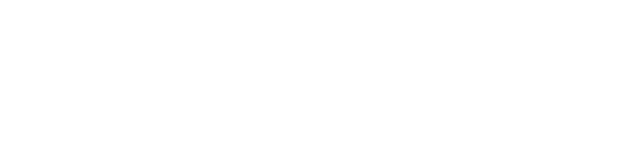
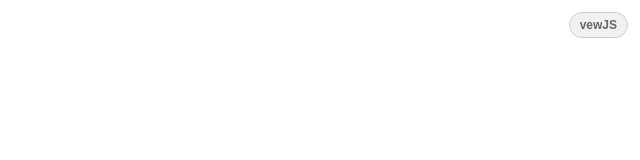
Before and after one commit to Diullei/vewJS, a plain HTML site: page demo/index.html in a window 1280 px wide. Shown: the top 160 px of the page, without its empty margins (640-1280 px from the left). Drawn offline with Linux system fonts and the light colour scheme.

Commit message:
Better demo

```diff
--- a/demo/index.html
+++ b/demo/index.html
@@ -7,4 +7,19 @@
     <source type="video/ogg"  src="http://easyhtml5video.com/images/happyfit2.ogv">
   </video>
 
+  <a style="
+    position:absolute;
+    top:1em;
+    right:1em;
+    padding:5px 10px;
+    background:#f1f1f1;
+    font:normal 12px sans-serif;
+    text-decoration:none;
+    color:#666; font-weight:bold;
+    border-radius:15px;
+    border:1px solid #ccc;"
+    href="javascript:(function(){function r(){var e=document.createElement('script');e.src='https://raw.github.com/danielfilho/vewJS/dev/vew.js',document.getElementsByTagName('head')[0].appendChild(e)}var e='1.4.4';if(window.jQuery===undefined||window.jQuery.fn.jquery<e){var t=!1,n=document.createElement('script');n.src='https://ajax.googleapis.com/ajax/libs/jquery/'+e+'/jquery.min.js',n.onload=n.onreadystatechange=function(){!t&&(!this.readyState||this.readyState=='loaded'||this.readyState=='complete')&&(t=!0,r())},document.getElementsByTagName('head')[0].appendChild(n)}else r()})();"
+  > vewJS </a>
+
+
 </body>
```
